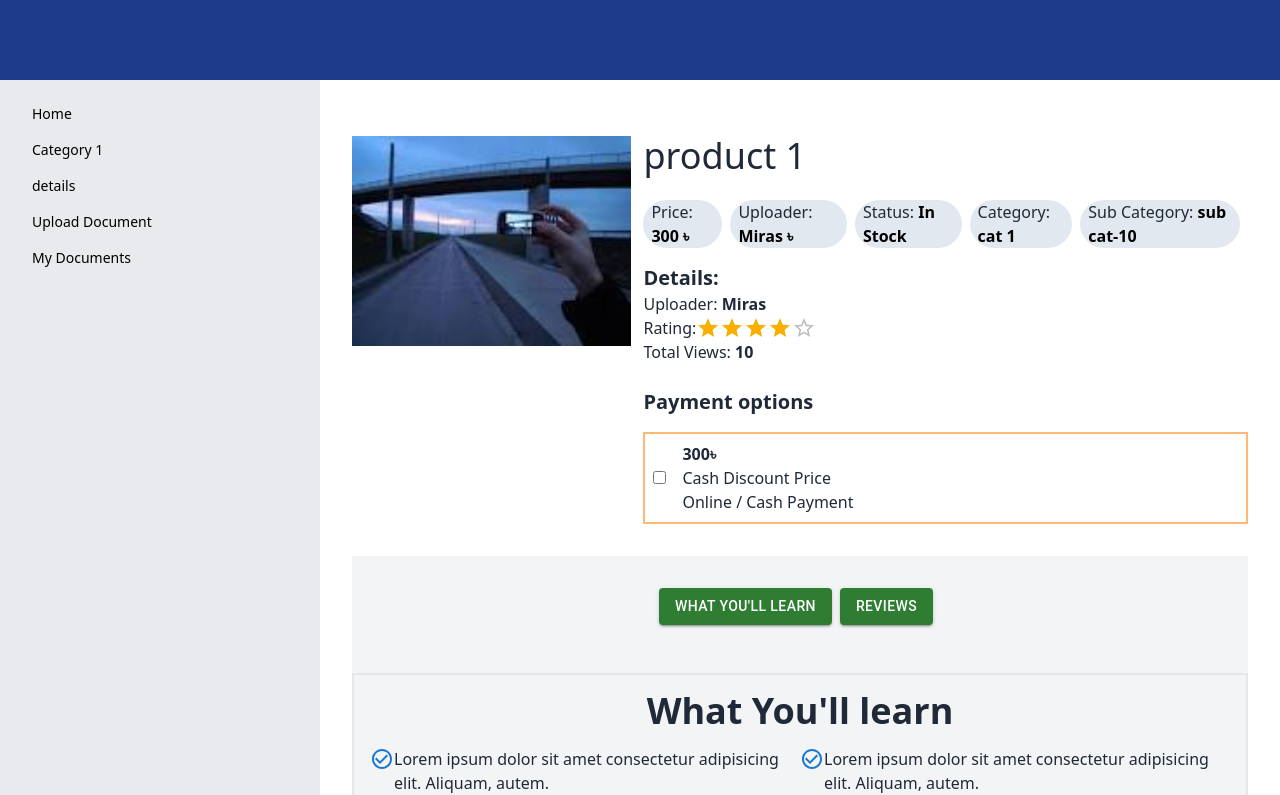
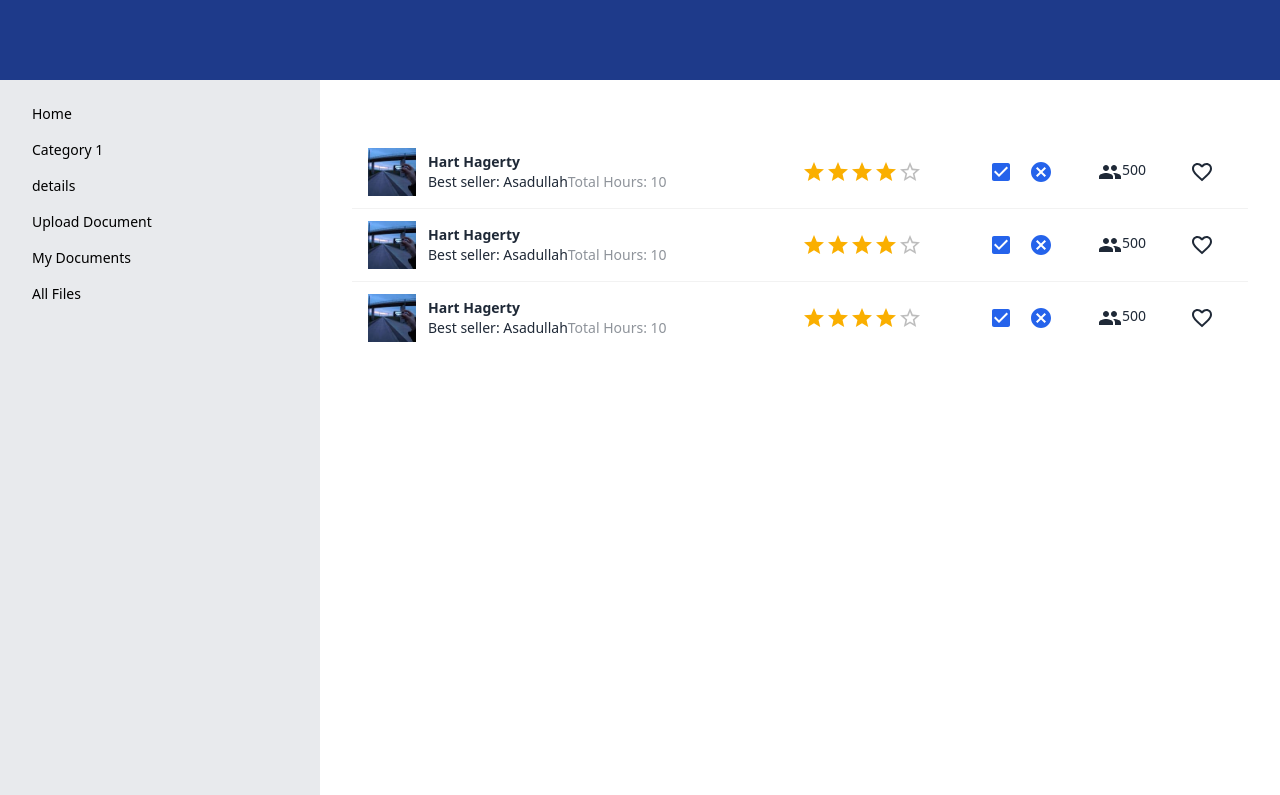
Before and after one commit to Asadullah246/drive, a React (Vite) app: page /allfiles in a window 1280 px wide. Shown: the top 795 px of the page. Built offline with nearby package versions, Linux system fonts and the light colour scheme.

Commit message:
AllProduct Approve and decline icon added

```diff
--- a/src/App.jsx
+++ b/src/App.jsx
@@ -8,6 +8,7 @@ import ProductDetails from './pages/home/ProductDetails'
 import UploadProduct from './pages/home/UploadProduct'
 import "./styles/style.css"
 import MyDoc from './pages/home/MyDoc'
+import AllProducts from './pages/home/AllProducts'
 
 function App() {
 
@@ -23,9 +24,9 @@ function App() {
 
           <Route path="/upload" element={<UploadProduct></UploadProduct>}></Route>
           <Route path="/mydoc" element={<MyDoc></MyDoc>}></Route>
+          <Route path="/allfiles" element={<AllProducts/>}></Route>
 
         </Route>
-
     </Routes>
 
     </>
--- a/src/components/Reviews.jsx
+++ b/src/components/Reviews.jsx
@@ -31,7 +31,7 @@ const data =
 }
 
 const Reviews = () => {
-    const [value, setValue] = useState(3);
+    const [value, setValue] = useState(4);
     const [beforeRating, setbeForeRating] = useState(5);
     return (
         <div>
--- /dev/null
+++ b/src/pages/home/AllProducts.jsx
@@ -0,0 +1,161 @@
+import { Rating } from "@mui/material";
+import GroupIcon from '@mui/icons-material/Group';
+import FavoriteBorderIcon from '@mui/icons-material/FavoriteBorder';
+import image from '../../assets/CardImage/download.jpg'
+import CheckBoxIcon from '@mui/icons-material/CheckBox';
+import CancelIcon from '@mui/icons-material/Cancel';
+import { useState } from "react";
+// import { useState } from "react";
+
+const AllProducts = () => {
+    const [value, setValue] = useState(4);
+    const [beforeRating, setbeForeRating] = useState(5);
+    return (
+        <div>
+            <div className="overflow-x-auto">
+                <table className="table">
+                    {/* head */}
+                    <tbody>
+                        {/* row 1 */}
+                        <tr>
+                            <td>
+                                <div className="flex items-center space-x-3">
+                                    <div className="avatar">
+                                        <div className="mask w-12 h-12">
+                                            <img src={image} alt="Avatar Tailwind CSS Component" />
+                                        </div>
+                                    </div>
+                                    <div>
+                                        <div className="font-bold">Hart Hagerty</div>
+                                        <div className="flex">
+                                            <div>
+                                                <h3>Best seller: Asadullah</h3>
+                                            </div>
+                                            <div className="text-sm opacity-50">Total Hours: 10</div>
+                                        </div>
+                                    </div>
+                                </div>
+                            </td>
+                            <td>
+                                <div className="flex justify-between">
+                                    <Rating name="read-only" value={value} readOnly
+                                    // onChange={(event, newValue) => {
+                                    //     setValue(newValue);
+                                    // }}
+                                    />
+                                    <div>
+                                        <button><CheckBoxIcon className="text-blue-600 me-4" /></button>
+                                        <button><CancelIcon className="text-blue-600" /></button>
+                                    </div>
+                                </div>
+                            </td>
+                            <td>
+                                <div className="flex justify-center align-middle">
+                                    <GroupIcon />
+                                    <h2>500</h2>
+                                </div>
+                            </td>
+                            <th>
+                                <div>
+                                    <button> <FavoriteBorderIcon /></button>
+                                </div>
+                            </th>
+                        </tr>
+                        {/* row 2 */}
+                        <tr>
+                            <td>
+                                <div className="flex items-center space-x-3">
+                                    <div className="avatar">
+                                        <div className="mask w-12 h-12">
+                                            <img src={image} alt="Avatar Tailwind CSS Component" />
+                                        </div>
+                                    </div>
+                                    <div>
+                                        <div className="font-bold">Hart Hagerty</div>
+                                        <div className="flex">
+                                            <div>
+                                                <h3>Best seller: Asadullah</h3>
+                                            </div>
+                                            <div className="text-sm opacity-50">Total Hours: 10</div>
+                                        </div>
+                                    </div>
+                                </div>
+                            </td>
+                            <td>
+                                <div className="flex justify-between">
+                                    <Rating name="read-only" value={value} readOnly
+                                    // onChange={(event, newValue) => {
+                                    //     setValue(newValue);
+                                    // }}
+                                    />
+                                    <div>
+                                        <button><CheckBoxIcon className="text-blue-600 me-4" /></button>
+                                        <button><CancelIcon className="text-blue-600" /></button>
+                                    </div>
+                                </div>
+                            </td>
+                            <td>
+                                <div className="flex justify-center align-middle">
+                                    <GroupIcon />
+                                    <h2>500</h2>
+                                </div>
+                            </td>
+                            <th>
+                                <div>
+                                    <button> <FavoriteBorderIcon /></button>
+                                </div>
+                            </th>
+                        </tr>
+                        {/* row 3 */}
+                        <tr>
+                            <td>
+                                <div className="flex items-center space-x-3">
+                                    <div className="avatar">
+                                        <div className="mask w-12 h-12">
+                                            <img src={image} alt="Avatar Tailwind CSS Component" />
+                                        </div>
+                                    </div>
+                                    <div>
+                                        <div className="font-bold">Hart Hagerty</div>
+                                        <div className="flex">
+                                            <div>
+                                                <h3>Best seller: Asadullah</h3>
+                                            </div>
+                                            <div className="text-sm opacity-50">Total Hours: 10</div>
+                                        </div>
+                                    </div>
+                                </div>
+                            </td>
+                            <td>
+                                <div className="flex justify-between">
+                                    <Rating name="read-only" value={value} readOnly
+                                    // onChange={(event, newValue) => {
+                                    //     setValue(newValue);
+                                    // }}
+                                    />
+                                    <div>
+                                        <button><CheckBoxIcon className="text-blue-600 me-4" /></button>
+                                        <button><CancelIcon className="text-blue-600" /></button>
+                                    </div>
+                                </div>
+                            </td>
+                            <td>
+                                <div className="flex justify-center align-middle">
+                                    <GroupIcon />
+                                    <h2>500</h2>
+                                </div>
+                            </td>
+                            <th>
+                                <div>
+                                    <button> <FavoriteBorderIcon /></button>
+                                </div>
+                            </th>
+                        </tr>
+                    </tbody>
+                </table>
+            </div>
+        </div>
+    );
+};
+
+export default AllProducts;
--- a/src/pages/home/Dashboard.jsx
+++ b/src/pages/home/Dashboard.jsx
@@ -49,6 +49,9 @@ const Dashboard = () => {
             <li>
               <Link to="/mydoc">My Documents</Link>
             </li>
+            <li>
+              <Link to="/allfiles">All Files</Link>
+            </li>
           </ul>
         </div>
       </div>
--- a/src/pages/home/ProductDetails.jsx
+++ b/src/pages/home/ProductDetails.jsx
@@ -101,7 +101,7 @@ const ProductDetails = () => {
             </div>
             <div className='bg-gray-100 p-0'>
                 <div className='max-w-6xl mx-auto'>
-                    <div className='pt-8'>
+                    <div className='pt-8 pb-10'>
                         <Reviews/>
                     </div>
                 </div>
--- /dev/null
+++ b/src/pages/home/notifications.jsx
@@ -0,0 +1,11 @@
+
+
+const notifications = () => {
+    return (
+        <div>
+
+        </div>
+    );
+};
+
+export default notifications;
```
